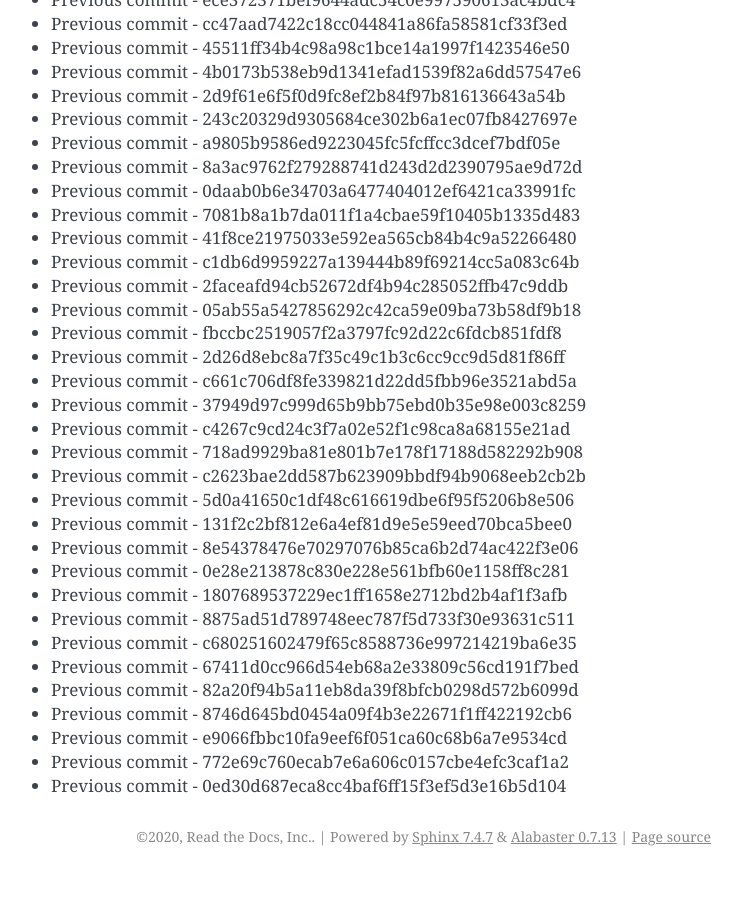
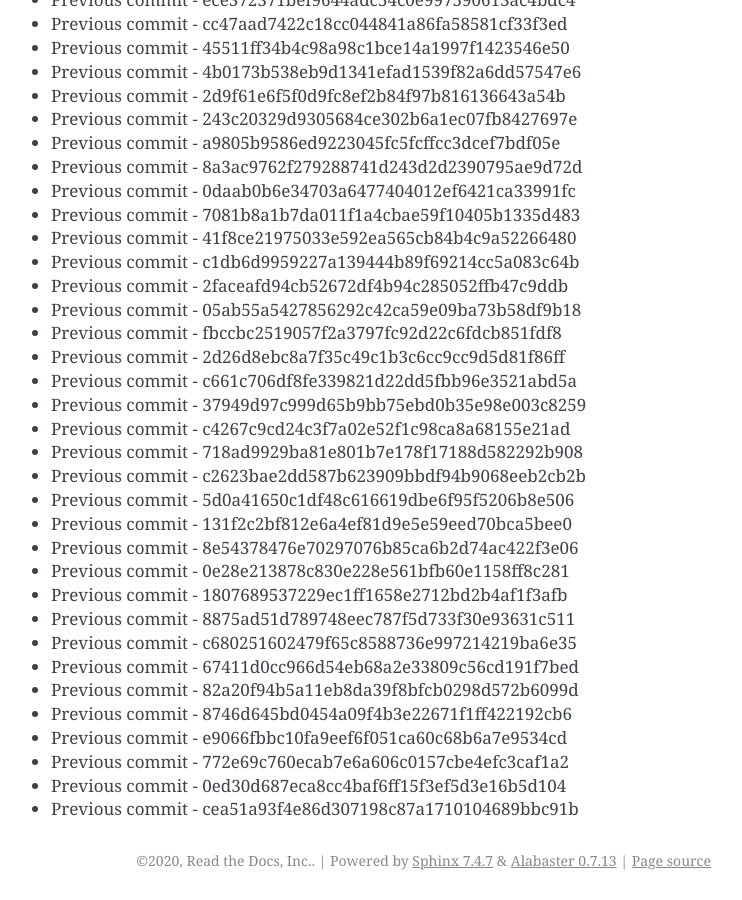
Before and after one commit to readthedocs/rtd-git-stresstest, a Sphinx documentation site: the page built from docs/updates.rst, in a window 1280 px wide and 900 px high, scrolled down 64645 px. Shown: the whole window, without its empty margins (399-1141 px from the left). Built offline with Sphinx 7.4.7, drawn with Linux system fonts in a browser that asks for light colours; before the commit the page ends 65521 px from its top, so only the background shows below that.

Commit message:
Generating commit from previous: cea51a93f4e86d307198c87a1710104689bbc91b

```diff
--- a/docs/updates.rst
+++ b/docs/updates.rst
@@ -2748,3 +2748,4 @@ It can be tested for any performance characteristics.
 * Previous commit - e9066fbbc10fa9eef6f051ca60c68b6a7e9534cd
 * Previous commit - 772e69c760ecab7e6a606c0157cbe4efc3caf1a2
 * Previous commit - 0ed30d687eca8cc4baf6ff15f3ef5d3e16b5d104
+* Previous commit - cea51a93f4e86d307198c87a1710104689bbc91b
```
